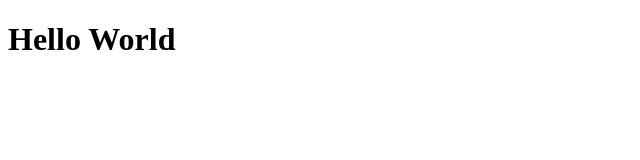
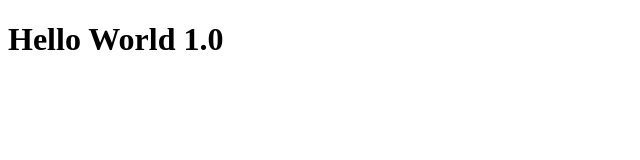
Before and after one commit to LightHouseisme/memories, a plain HTML site: page index.html in a window 1280 px wide. Shown: the full height of the page, 0-640 px from the left. Drawn offline with Linux system fonts and the light colour scheme.

Commit message:
second commit

```diff
--- a/index.html
+++ b/index.html
@@ -5,7 +5,7 @@
 
     </head>
     <body>
-        <h1>Hello World</h1>
+        <h1>Hello World 1.0</h1>
     </body>
 
 </html>
```
